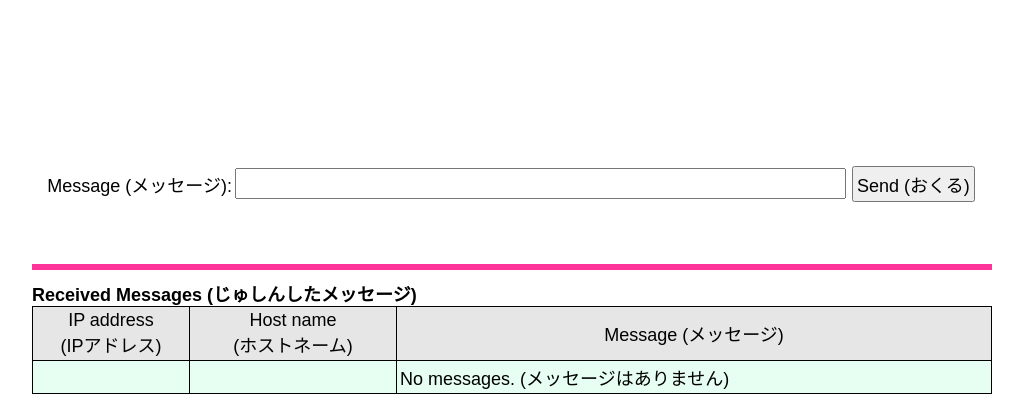
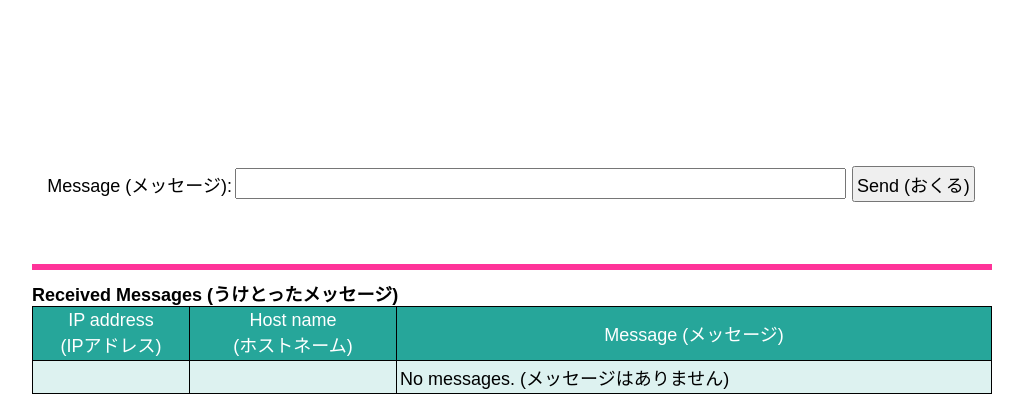
Before and after one commit to SIJP-ORG/internet-class, a Flask app: template message/messageapp/templates/main.html in a window 1280 px wide. Shown: the part 380-800 px from the top of the page, without its empty margins (128-1151 px from the left). Run offline with Flask 2, Linux system fonts and the light colour scheme; the template is opened without the code that fills it, so the values that code supplies are empty.

Commit message:
Updating message app

```diff
--- a/message/messageapp/static/style.css
+++ b/message/messageapp/static/style.css
@@ -3,51 +3,35 @@ html {
   font-size: large;
   background: white;
 }
-
 body {
   max-width: 960px;
   margin: 0px auto;
 }
-
 a {
     color: #377ba8;
 }
-
 hr {
   border: 3px solid #ff3399;
   margin: 10px 0;
 }
-
 input {
   font-family: Arial, Helvetica, sans-serif;
   font-size: large;
   padding: 3px;
 }
-
 table {
   border-collapse: collapse;
 }
-
 th, td {
     padding: 5px;
 }
 
-/* https://stackoverflow.com/a/16012979 */
 .blink {
-    animation: blink-animation 1s steps(5, start) infinite;
-    -webkit-animation: blink-animation 1s steps(5, start) infinite;
-  }
-  @keyframes blink-animation {
-    to {
-      visibility: hidden;
-    }
-  }
-  @-webkit-keyframes blink-animation {
-    to {
-      visibility: hidden;
-    }
-  }
-
+    animation: blinker 2s linear infinite;
+}
+@keyframes blinker {
+    50% { opacity: 0.2; }
+}
 .hidden {
     visibility: hidden;
     width: 0;
@@ -140,12 +124,12 @@ th, td {
 .received-title {
     font-weight: bold;
 }
-
 .msgtab {
     width: 100%;
 }
 .msghdr {
-    background-color: #e6e6e6;
+    color: white;
+    background-color: #26a69a;
 }
 .msgcell {
     border: 1px solid black;
@@ -162,8 +146,8 @@ th.msgcell {
     width: 200px;
 }
 .msgrow:nth-child(even) {
-    background-color: #e6fff2;
+    background-color: #ddf2f0;
 }
 .msgrow:nth-child(odd) {
-    background-color: #ffffe6;
+    background-color: #Eef7f5;
 }
--- a/message/messageapp/templates/main.html
+++ b/message/messageapp/templates/main.html
@@ -104,12 +104,12 @@
       <div class="send-child">
         {% if param.show_result: %}
         <div class="blink" id="status-block">
-          IP address is found. The message is being sent. (IPアドレスがみつかりました。メッセージをおくっています)
+          IP address is found. The message is being sent. (IPアドレスが みつかりました。メッセージを おくっています)
         </div>
         <div class="next-container" id="next-block" style="display:none;">
           <table>
             <tr>
-              <td>Message was sent successfully. (メッセージがおくられました)</td>
+              <td>Message was sent successfully. (メッセージが おくられました)</td>
               <td><form action="{{ url_for('root') }}">
                 <input type="submit" value="Next message (つぎのメッセージ)">
               </form></td>
@@ -132,7 +132,7 @@
 
     <hr>
 
-    <div class="received-title">Received Messages (じゅしんしたメッセージ)</div>
+    <div class="received-title">Received Messages (うけとったメッセージ)</div>
     <div id="received-table"></div>
 
   </body>
--- a/message/messageapp/ui.py
+++ b/message/messageapp/ui.py
@@ -1,9 +1,13 @@
 from flask import render_template, request, session, redirect, url_for
+import sys
+import re
+import random
 import requests
 import urllib.request
+from urllib3.util.retry import Retry
+from requests.adapters import HTTPAdapter
 import dns.resolver
-import re
-import random
+import mojimoji
 from . import messageapi
 
 def root():
@@ -33,12 +37,14 @@ def send():
     target_ipaddress = ''
 
     # sanitize host name
-    target = re.sub(r'^(http://)?(https://)?([^/]+).*$', r'\3', target.strip())
+    target = re.sub(
+        r'^(http://)?(https://)?([^/]+).*$', r'\3',
+        mojimoji.zen_to_han(target.strip()))
 
     if not target:
-        error = "ホストネームをいれてください"
+        error = "ホストネームを いれてください"
     elif not body:
-        error = "メッセージをいれてください"
+        error = "メッセージを いれてください"
 
     if not error:
         try:
@@ -55,9 +61,19 @@ def send():
             'sender': hostname,
             'body': body,
         }
-        res = requests.post('http://{0}/messages/new'.format(target), json=data)
-        if res.status_code != 200:
-            error = "The message was not sent correctly. (メッセージはただしくおくられませんでした) " + res.reason
+
+        try:
+            # Set no-retry and short timeout (1 sec) because wrong address needs to be caught by this.
+            s = requests.Session()
+            s.mount('http://', HTTPAdapter(max_retries=0))
+            res = s.post('http://{0}/messages/new'.format(target), json=data, timeout=1)
+
+            if res.status_code != 200:
+                error = "Failed to send the message. (メッセージは おくられませんでした) ({0})".format(res.reason)
+        except requests.exceptions.Timeout as e:
+            error = "Failed to connect {0}. ({0} に ぜつぞくできませんでした)".format(target_withoutport)
+        except Exception as e:
+            error = 'Failed to send the message. (メッセージは おくられませんでした) ({0})'.format(e)
 
     session['target_hostname'] = target
     session['target_ipaddress'] = target_ipaddress
```
